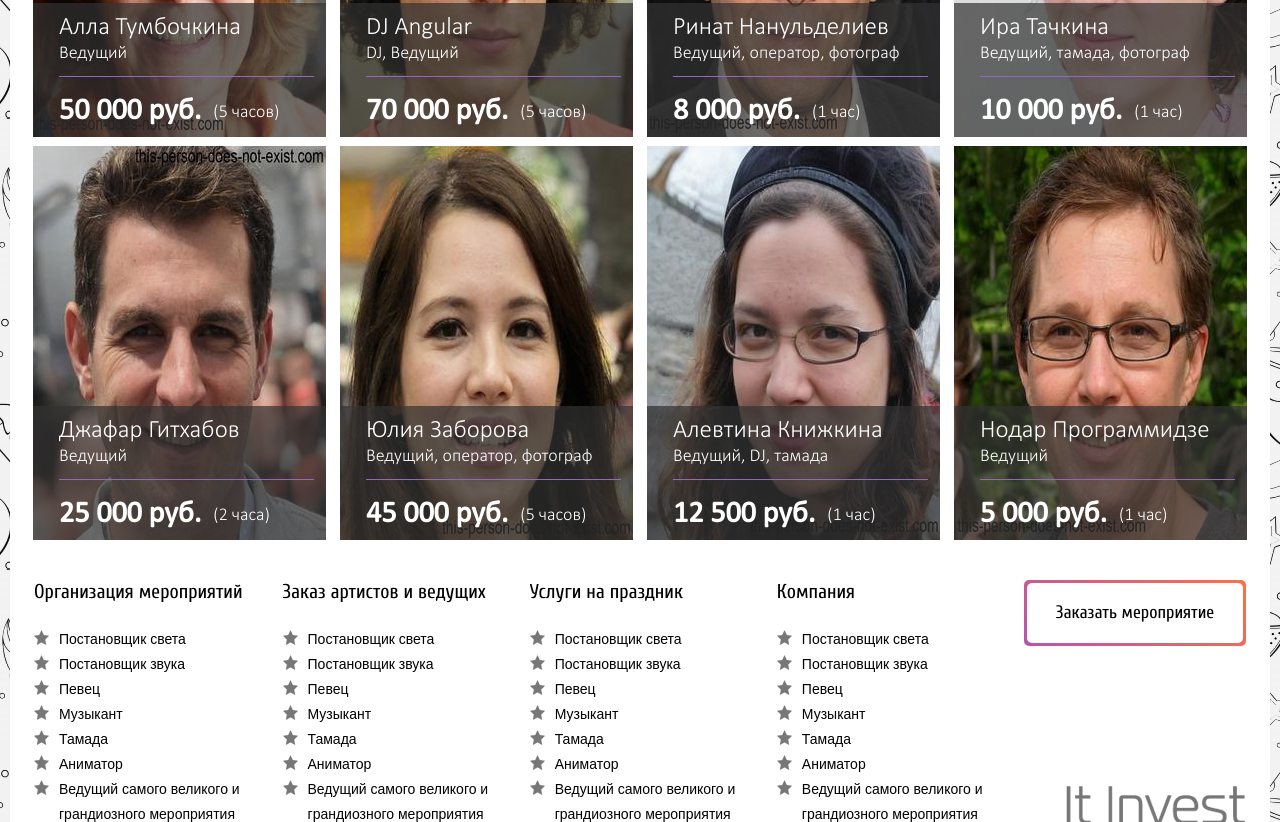
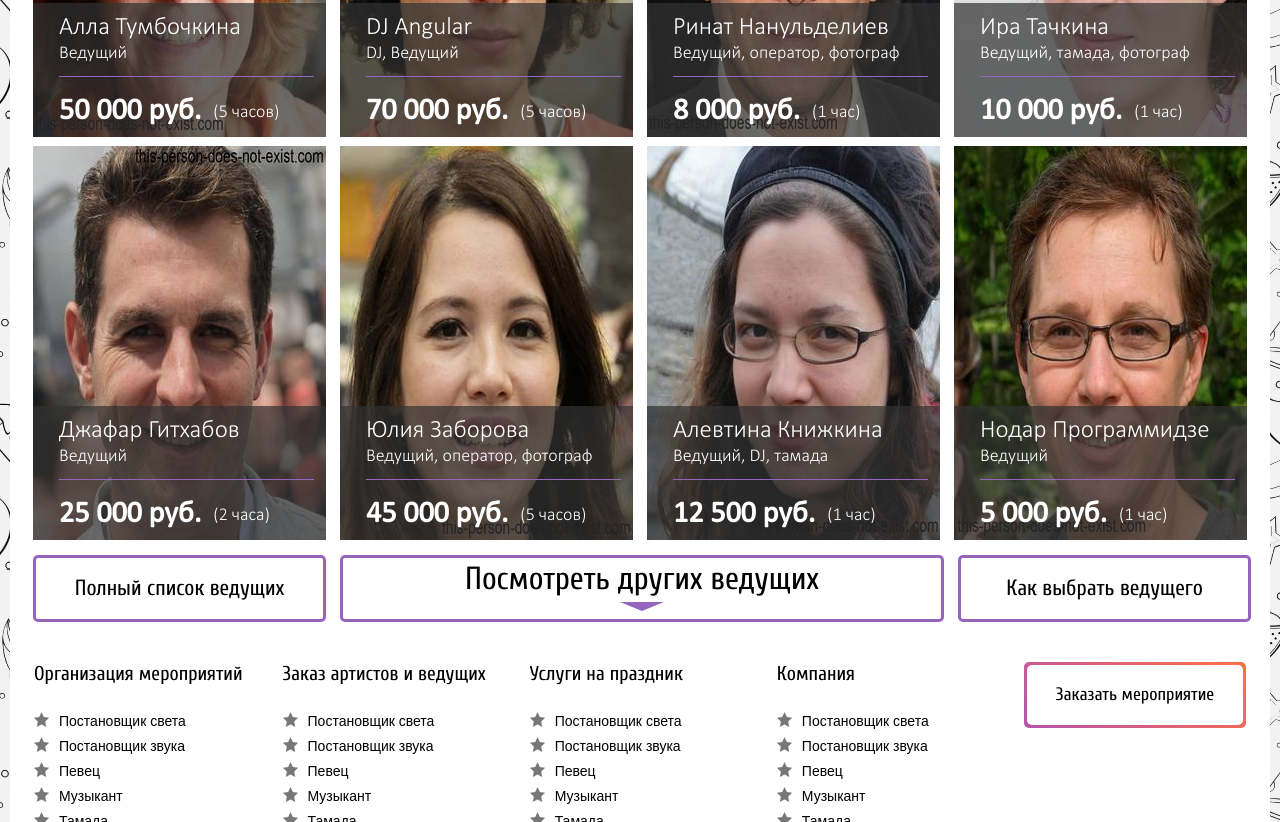
Before and after one commit to Vadim-Moshev/portfolio_showekb, a website built with webpack: page src/index.html in a window 1280 px wide. Shown: the part 1235-2057 px from the top of the page. Built offline with nearby package versions, Linux system fonts and the light colour scheme; a web font is replaced by a local one.

Commit message:
add buttond under leaders container

```diff
--- a/src/index.html
+++ b/src/index.html
@@ -512,6 +512,17 @@
               </div>
             </div>
           </div>
+          <div class="book-leader__control-buttons">
+            <a href="#" class="book-leader__control-button-narrow">
+              Полный список ведущих
+            </a>
+            <button class="book-leader__control-button-wide">
+              Посмотреть других ведущих
+            </button>
+            <a href="#" class="book-leader__control-button-narrow">
+              Как выбрать ведущего
+            </a>
+          </div>
         </section>
       </main>
       <footer class="footer">
--- a/src/styles/fragments/index/_book-leader.scss
+++ b/src/styles/fragments/index/_book-leader.scss
@@ -6,6 +6,7 @@
     display: flex;
     flex-wrap: wrap;
     gap: 9px 14px;
+    margin-bottom: 15px;
 
     .book-leader__leader-item {
       position: relative;
@@ -115,4 +116,55 @@
       }
     }
   }
+
+  .book-leader__control-buttons {
+    display: flex;
+    gap: 14px;
+
+    .book-leader__control-button-narrow {
+      @include like-button(3px solid $violet, 23px 0, transparent);
+      @include font(22px, "cuprum_regular", #000, 0.682);
+      border-radius: $rounded;
+      width: 287px;
+      text-align: center;
+      transition: background-color 0.3s linear, color 0.3s linear;
+
+      &:hover {
+        color: #fff;
+        background-color: $violet;
+      }
+    }
+
+    .book-leader__control-button-wide {
+      position: relative;
+      @include like-button(3px solid $violet, 10px 0 29px, transparent);
+      @include font(32px, "cuprum_regular", #000, 0.682);
+      flex-grow: 1;
+      border-radius: $rounded;
+      transition: background-color 0.3s linear, color 0.3s linear;
+
+      &:after {
+        content: "";
+        position: absolute;
+        height: 0px;
+        width: 0px;
+        border: 22px solid transparent;
+        border-top: 9px solid $violet;
+        left: 50%;
+        transform: translateX(-50%);
+        top: 44px;
+        transition: top 0.3s linear, border-top-color 0.3s linear;
+      }
+
+      &:hover {
+        color: #fff;
+        background-color: $violet;
+      }
+
+      &:hover:after {
+        top: 48px;
+        border-top-color: #fff;
+      }
+    }
+  }
 }
```
Also changed, not shown: 1 other file.
